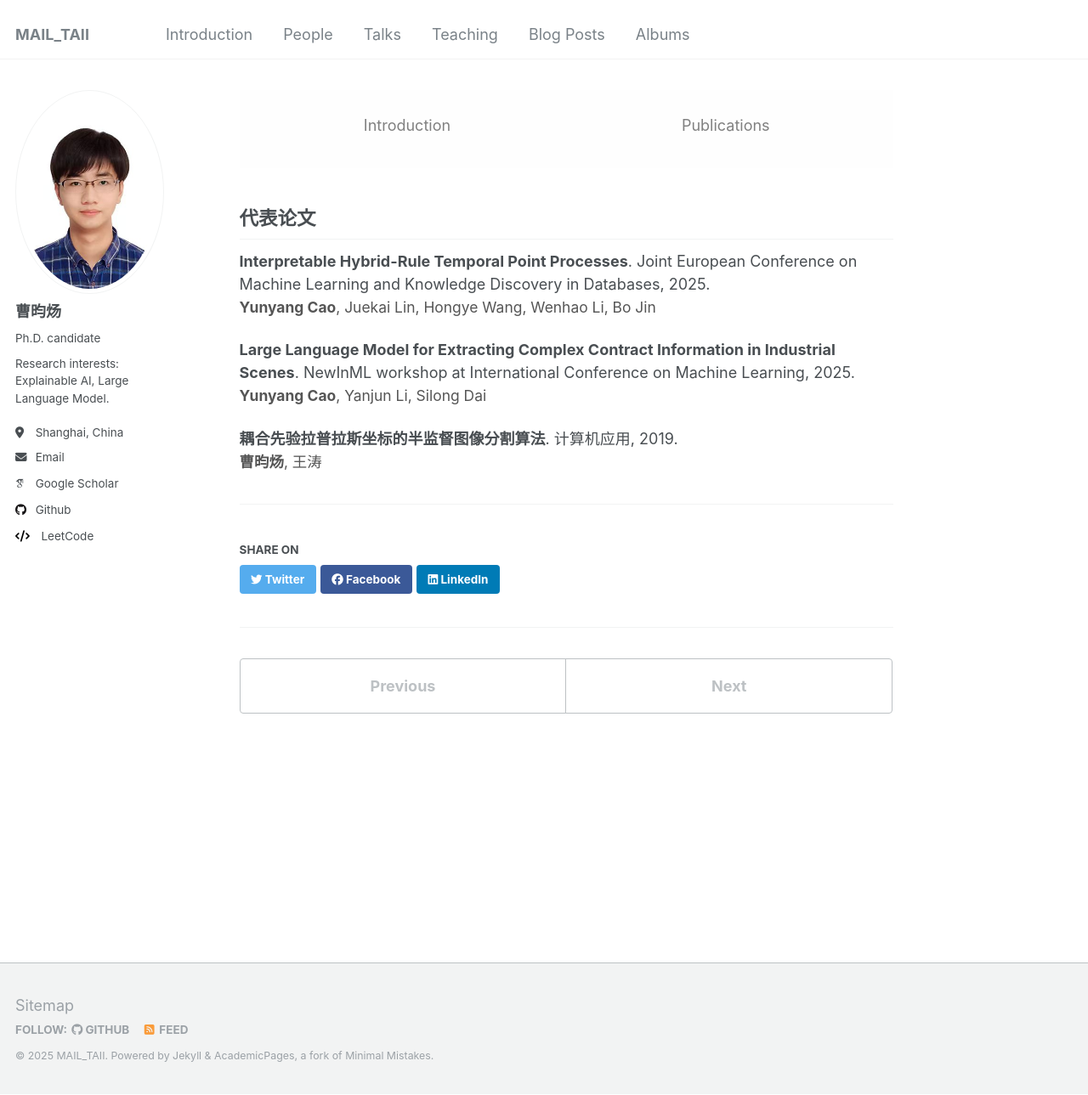
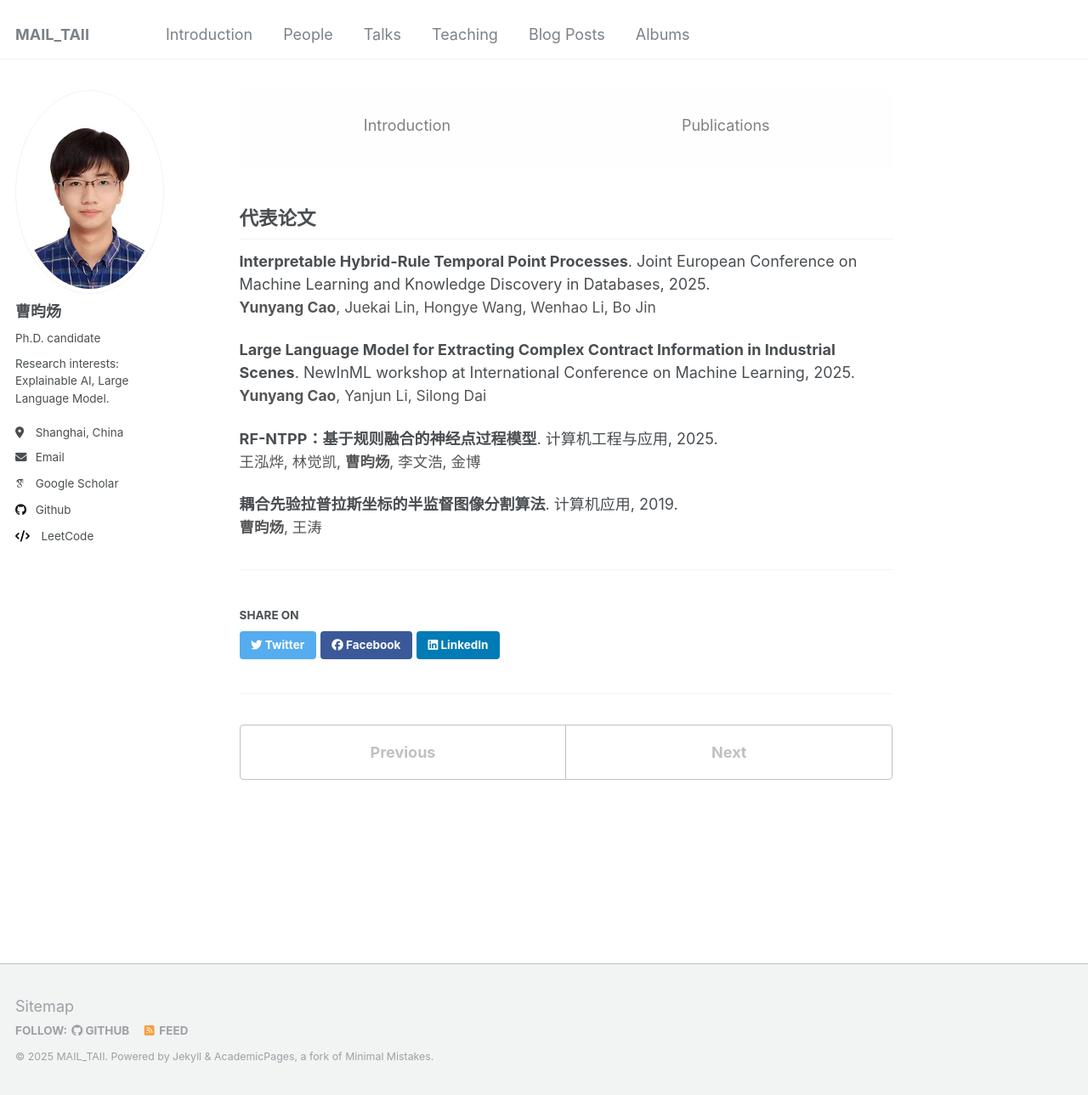
Before and after one commit to mail-taii/mail-taii.github.io, a Jekyll site: the page built from _people/1_doctor_cyy/cyy_publication.md, in a window 1280 px wide and 1289 px high. Shown: the whole window at 85% size. Built offline with Jekyll 4.4.1, drawn with Linux system fonts in a browser that asks for light colours; some web fonts are replaced.

Commit message:
Update cyy_publication.md

```diff
--- a/_people/1_doctor_cyy/cyy_publication.md
+++ b/_people/1_doctor_cyy/cyy_publication.md
@@ -15,9 +15,11 @@ slug: "cyy"
 <b>Interpretable Hybrid-Rule Temporal Point Processes</b>. Joint European Conference on Machine Learning and Knowledge Discovery in Databases, 2025.<br>
 <span style="color:#555; font-size:0.97em;"> <b>Yunyang Cao</b>, Juekai Lin, Hongye Wang, Wenhao Li, Bo Jin</span>
 
-
 <b>Large Language Model for Extracting Complex Contract Information in Industrial Scenes</b>. NewInML workshop at International Conference on Machine Learning, 2025.<br>
 <span style="color:#555; font-size:0.97em;"><b>Yunyang Cao</b>, Yanjun Li, Silong Dai</span>
 
+<b>RF-NTPP：基于规则融合的神经点过程模型</b>. 计算机工程与应用, 2025.<br>
+<span style="color:#555; font-size:0.97em;">王泓烨, 林觉凯, <b>曹昀炀</b>, 李文浩, 金博</span>
+
 <b>耦合先验拉普拉斯坐标的半监督图像分割算法</b>. 计算机应用, 2019.<br>
 <span style="color:#555; font-size:0.97em;"><b>曹昀炀</b>, 王涛</span>
```
